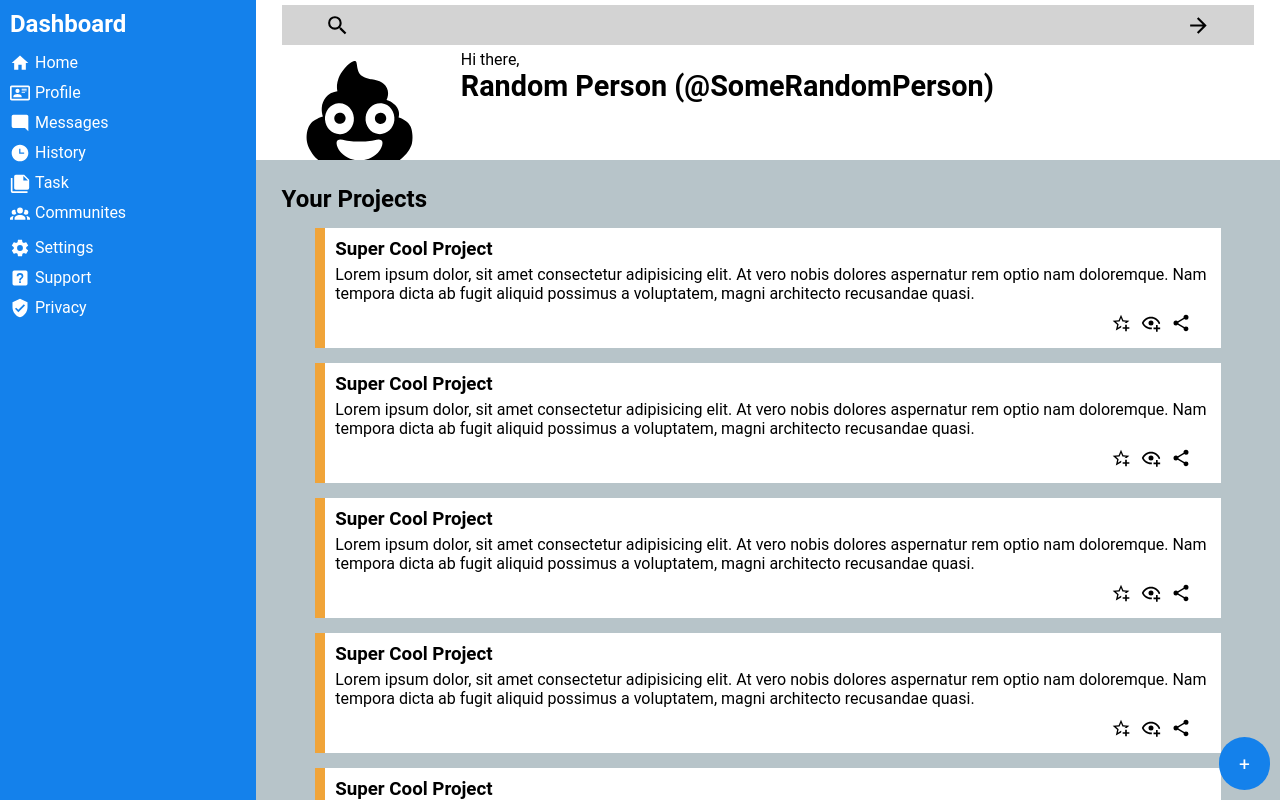
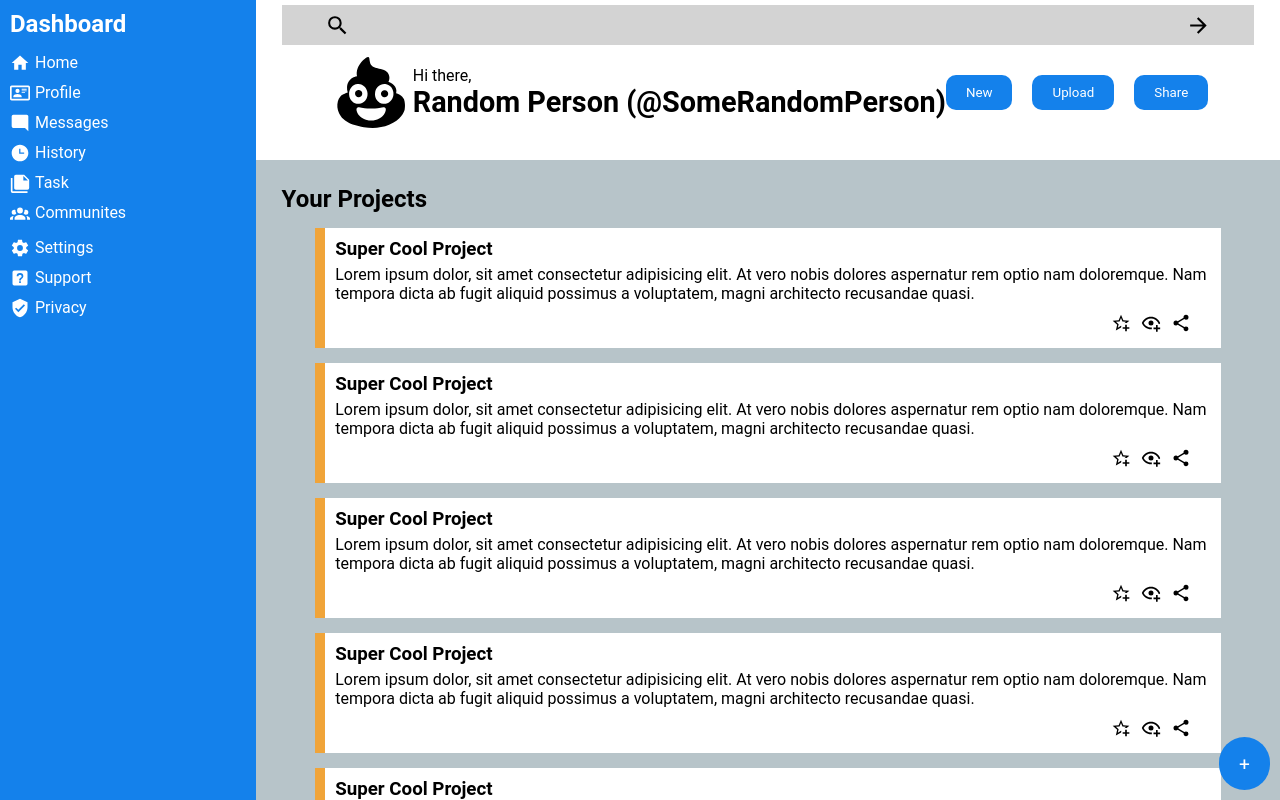
Before and after one commit to ImExtraPolite3/admin-dashboard, a React (Vite) app: page / in a window 1280 px wide. Shown: the top 800 px of the page. Built offline with nearby package versions, Linux system fonts and the light colour scheme; a web font is replaced by a local one.

Commit message:
styling changes

```diff
--- a/src/index.css
+++ b/src/index.css
@@ -205,4 +205,31 @@ nav {
   .post-buttons {
     display: block;
   }
+
+  .headers > div:last-child {
+    display: flex;
+    justify-content: center;
+  }
+
+  .headers > div:last-child > div {
+    /* border: solid; */
+    align-self: center;
+  }
+
+  .headers > div:last-child > div:last-child {
+    display: flex;
+    gap: 20px;
+  }
+
+  .headers > div:last-child > div:last-child > button {
+    background-color: #1481eb;
+    color: white;
+    border: none;
+    padding: 10px 20px;
+    border-radius: 10px;
+  }
+
+  .headers > div:last-child > img {
+    width: 85px;
+  }
 }
```
